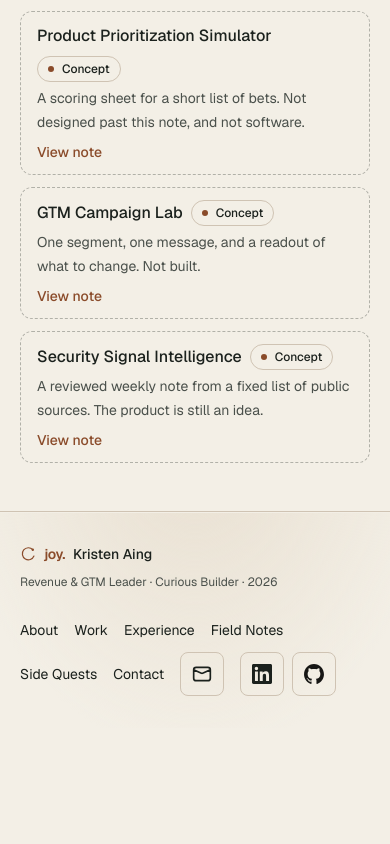
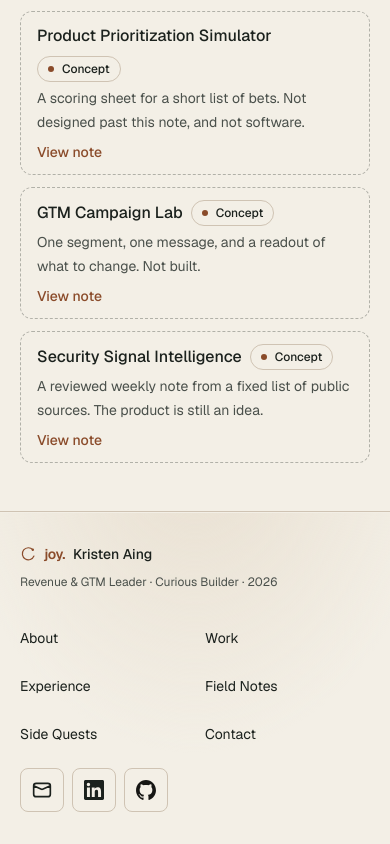
Before and after one commit to heyfunwhoa/byjoyaing-portfolio, a Next.js app: page /projects in a window 390 px wide. Shown: the part 6239-7083 px from the top of the page. Before the commit the page ends 6967 px from the top, so only its background shows below. Built offline with nearby package versions, Linux system fonts and the light colour scheme.

Commit message:
fix(mobile): separate footer navigation from social actions

```diff
--- a/app/layout.tsx
+++ b/app/layout.tsx
@@ -75,7 +75,7 @@ export default function RootLayout({ children }: LayoutProps<"/">) {
           <SiteHeader />
           {children}
           <footer data-site-chrome className="mt-auto border-t border-border">
-            <div className="mx-auto flex w-full max-w-5xl flex-col gap-4 px-5 py-8 text-sm text-muted sm:flex-row sm:items-end sm:justify-between sm:px-8">
+            <div className="mx-auto flex w-full max-w-5xl flex-col gap-6 px-5 py-8 text-sm text-muted sm:flex-row sm:items-end sm:justify-between sm:gap-8 sm:px-8">
               <div className="flex flex-col gap-2">
                 <span className="flex items-center gap-2 font-medium text-foreground">
                   <Mark className="text-accent" />
@@ -86,9 +86,10 @@ export default function RootLayout({ children }: LayoutProps<"/">) {
                   Revenue & GTM Leader · Curious Builder · 2026
                 </p>
               </div>
+              <div className="flex flex-col gap-3 sm:items-end">
               <nav
                 aria-label="Footer"
-                className="flex max-w-sm flex-wrap gap-x-4 sm:justify-end"
+                className="grid grid-cols-2 gap-x-5 gap-y-1 min-[480px]:grid-cols-3 sm:flex sm:max-w-sm sm:flex-wrap sm:justify-end sm:gap-x-4"
               >
                 {[
                   ["/about", "About"],
@@ -106,9 +107,12 @@ export default function RootLayout({ children }: LayoutProps<"/">) {
                     {label}
                   </Link>
                 ))}
+              </nav>
+              <div className="flex items-center gap-2" aria-label="Contact and social links">
                 <EmailLink placement="footer" />
                 <SocialLinks placement="footer" />
-              </nav>
+              </div>
+              </div>
             </div>
           </footer>
         </TooltipProvider>
```
